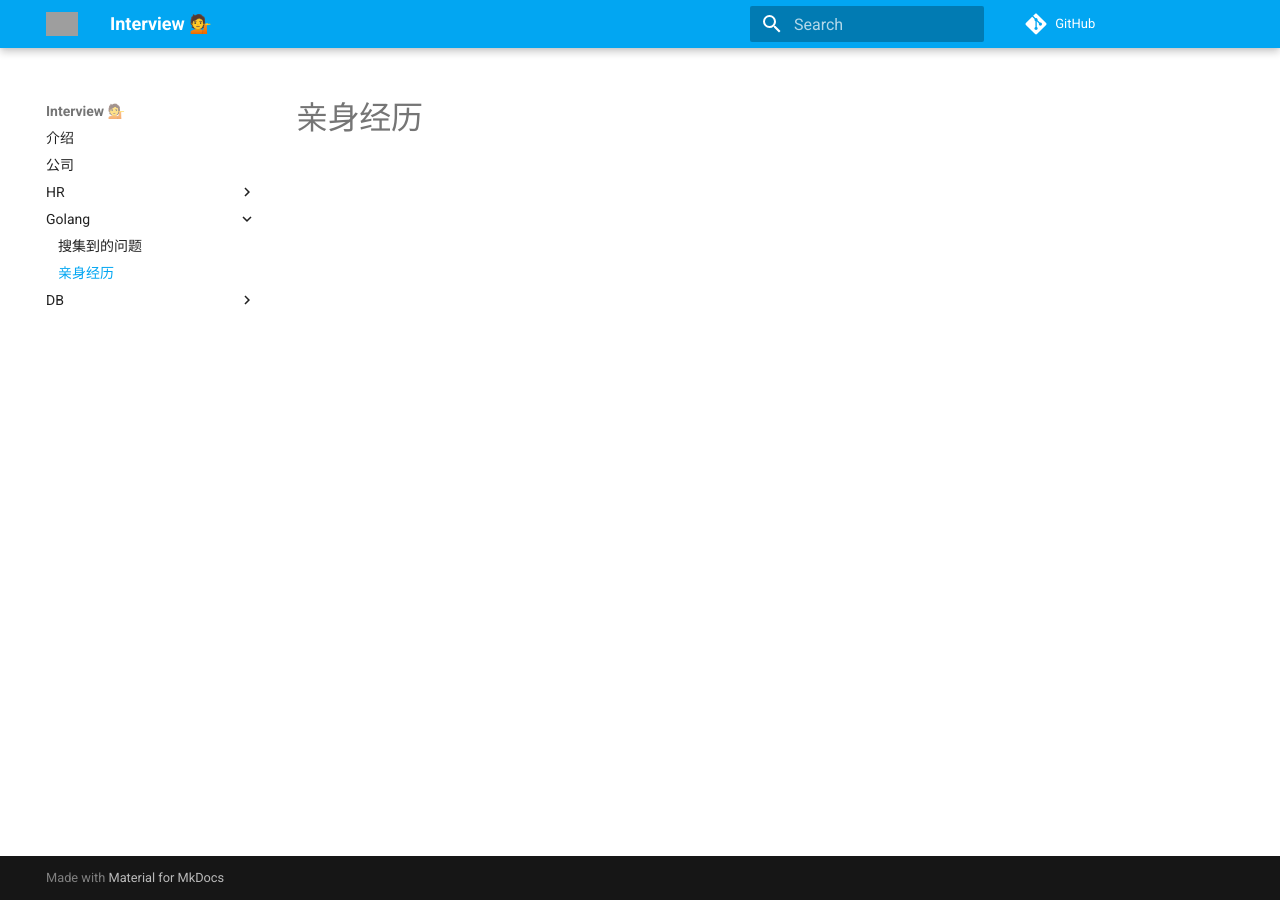
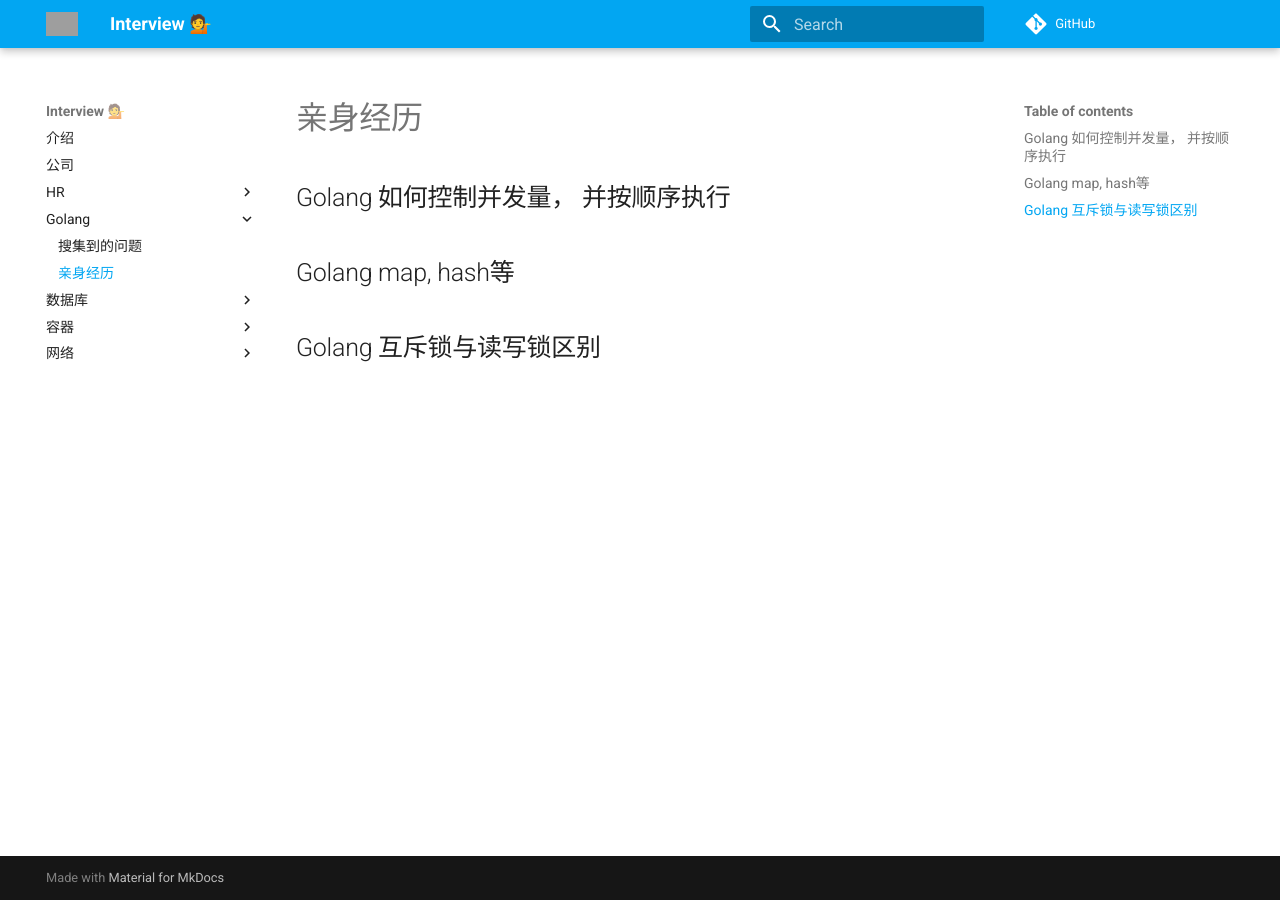
Before and after one commit to jaronnie/interview, an MkDocs documentation site: the page built from docs/golang/questions-from-myself.md, in a window 1280 px wide. Built offline with MkDocs 1.6.1 and Material for MkDocs 9.7.7, drawn with Linux system fonts in a browser that asks for light colours; comment, search, counter and statistics services are not loaded; some of the changed lines change nothing that is shown; grey boxes are pictures that could not be loaded.

Commit message:
feat(interview): update

```diff
--- a/docs/company.md
+++ b/docs/company.md
@@ -1,3 +1,4 @@
 # 公司
 
 * [远算科技](https://www.yuansuan.com/cn)
+* [默安科技](https://www.moresec.cn)
--- /dev/null
+++ b/docs/container/docker.md
@@ -0,0 +1,5 @@
+# docker
+
+## Dockerfile 缓存构建
+
+## 容器如何访问宿主机服务
--- a/docs/db/mysql.md
+++ b/docs/db/mysql.md
@@ -1 +1,5 @@
 # mysql
+
+## mysql 回表
+
+## mysql 联合索引
--- a/docs/golang/questions-from-myself.md
+++ b/docs/golang/questions-from-myself.md
@@ -1 +1,7 @@
 # 亲身经历
+
+## Golang 如何控制并发量， 并按顺序执行
+
+## Golang map, hash等
+
+## Golang 互斥锁与读写锁区别
--- /dev/null
+++ b/docs/network/tcp.md
@@ -0,0 +1,3 @@
+# tcp
+
+## 三次握手四次挥手
--- a/mkdocs.yml
+++ b/mkdocs.yml
@@ -19,8 +19,12 @@ nav:
   - Golang:
     - golang/questions-from-others.md
     - golang/questions-from-myself.md
-  - DB:
+  - 数据库:
     - db/redis.md
+  - 容器:
+    - container/docker.md
+  - 网络:
+    - network/tcp.md
 
 plugins:
   - search
```
